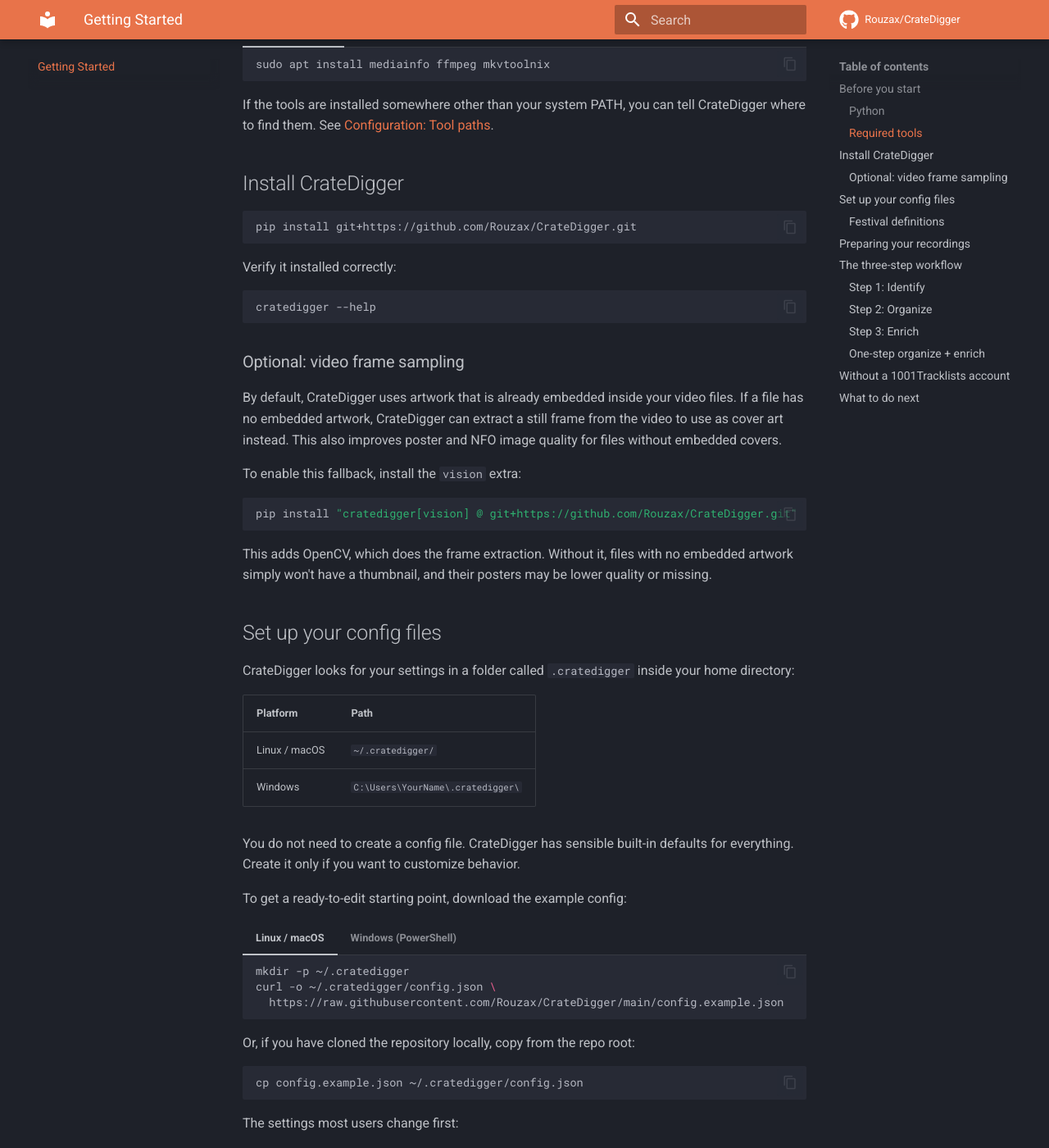
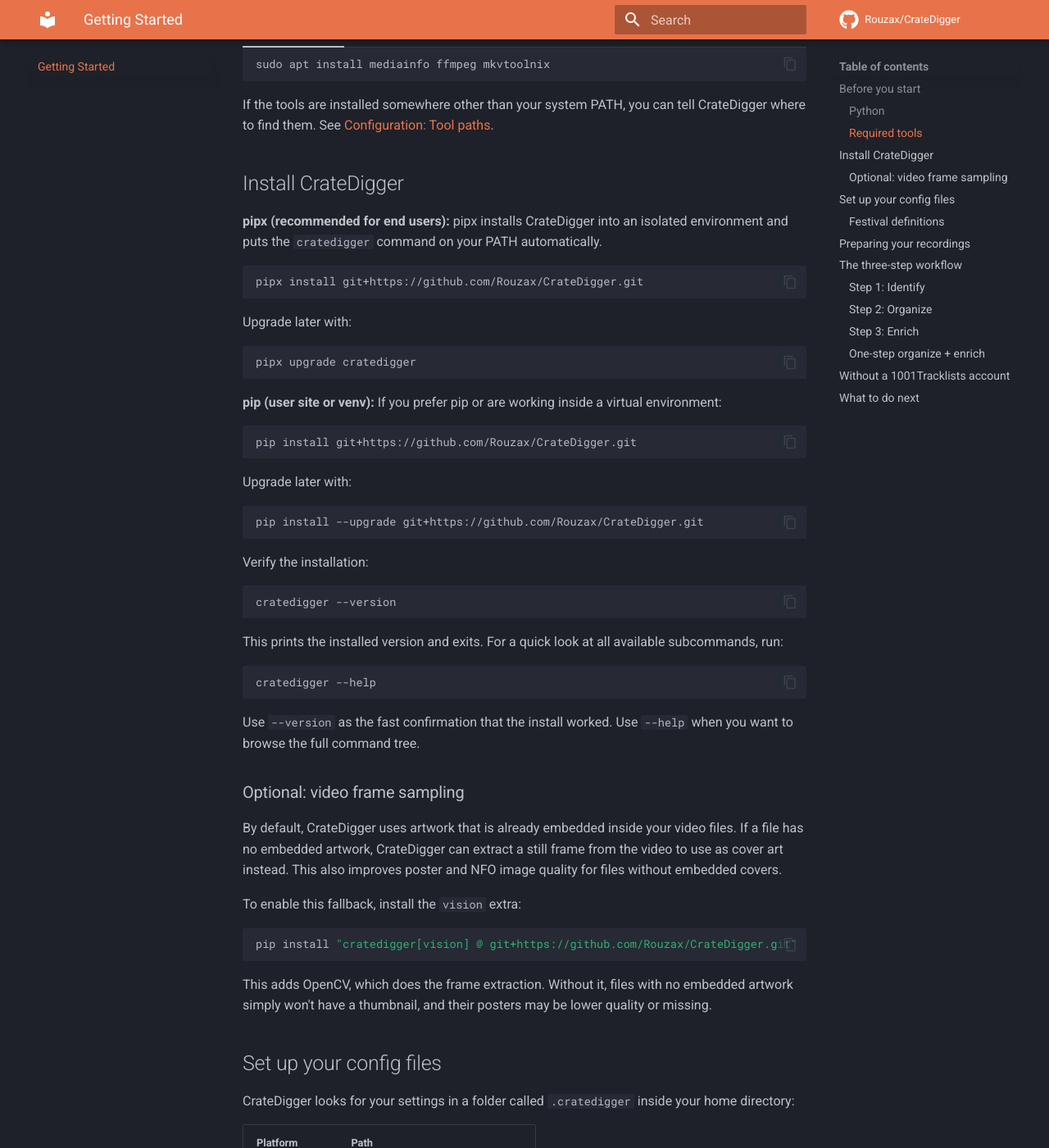
Before and after one commit to Rouzax/CrateDigger, an MkDocs documentation site: the page built from docs/getting-started.md, in a window 1280 px wide and 1400 px high, scrolled down 896 px. Shown: the whole window at 82% size. Built offline with MkDocs 1.6.1 and Material for MkDocs 9.7.7, drawn with Linux system fonts in a browser that asks for light colours; comment, search, counter and statistics services are not loaded.

Commit message:
docs: document install paths and startup update notifications

````diff
--- a/docs/getting-started.md
+++ b/docs/getting-started.md
@@ -56,15 +56,43 @@
 
 ## Install CrateDigger
 
+**pipx (recommended for end users):** pipx installs CrateDigger into an isolated environment and puts the `cratedigger` command on your PATH automatically.
+
+```bash
+pipx install git+https://github.com/Rouzax/CrateDigger.git
+```
+
+Upgrade later with:
+
+```bash
+pipx upgrade cratedigger
+```
+
+**pip (user site or venv):** If you prefer pip or are working inside a virtual environment:
+
 ```bash
 pip install git+https://github.com/Rouzax/CrateDigger.git
 ```
 
-Verify it installed correctly:
+Upgrade later with:
+
+```bash
+pip install --upgrade git+https://github.com/Rouzax/CrateDigger.git
+```
+
+Verify the installation:
+
+```bash
+cratedigger --version
+```
+
+This prints the installed version and exits. For a quick look at all available subcommands, run:
 
 ```bash
 cratedigger --help
 ```
+
+Use `--version` as the fast confirmation that the install worked. Use `--help` when you want to browse the full command tree.
 
 ### Optional: video frame sampling
 
````
Also changed, not shown: README.md (+22 -0 lines), docs/faq.md (+14 -0 lines).
